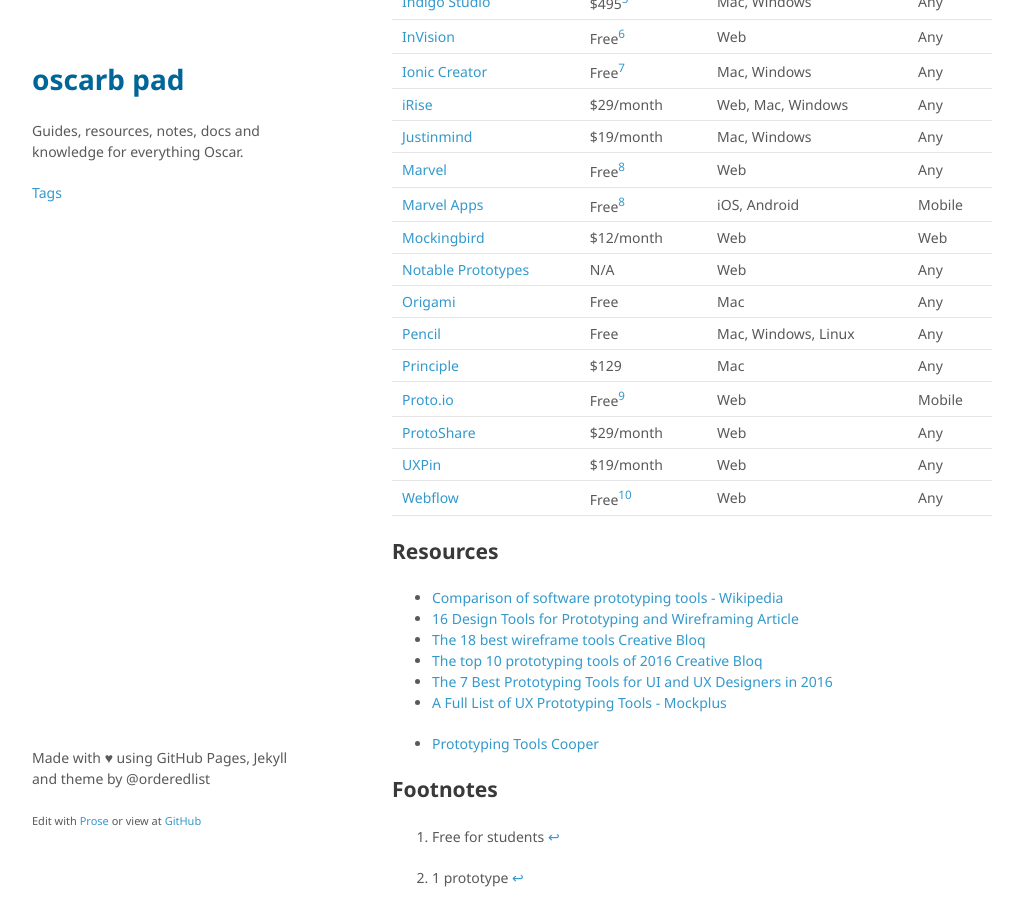
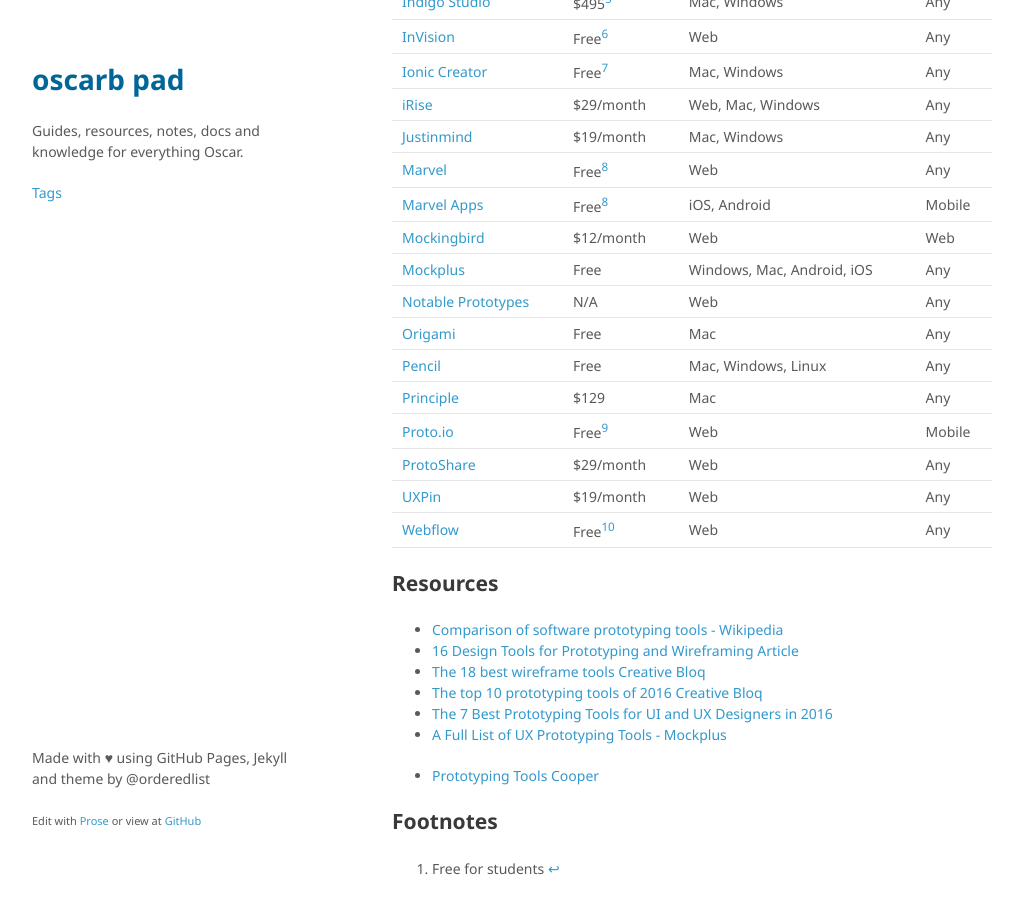
Before and after one commit to oscarb/pad, a Jekyll site: the page built from _docs/prototyping.md, in a window 1280 px wide and 900 px high, scrolled down 739 px. Shown: the whole window, without its empty margins (128-1151 px from the left). Built offline with Jekyll 4.4.1, drawn with Linux system fonts in a browser that asks for light colours; some web fonts are replaced.

Commit message:
Updated prototyping.md

```diff
--- a/_docs/prototyping.md
+++ b/_docs/prototyping.md
@@ -38,7 +38,8 @@ Name | Lowest price | Platform | Protype for
 [Justinmind](https://www.justinmind.com/) | $19/month | Mac, Windows | Any
 [Marvel](https://marvelapp.com/) | Free[^marvel] | Web | Any
 [Marvel Apps](https://marvelapp.com/apps/)  | Free[^marvel] | iOS, Android | Mobile
-[Mockingbird](https://gomockingbird.com/home) | $12/month | Web | Web
+[Mockingbird](https://gomockingbird.com/home)  | $12/month | Web | Web
+[Mockplus](http://www.mockplus.com/) | Free | Windows, Mac, Android, iOS | Any
 [Notable Prototypes](http://zurb.com/notable/features/prototypes) | N/A | Web | Any
 [Origami](https://facebook.github.io/origami/) | Free | Mac | Any
 [Pencil](http://pencil.evolus.vn/) | Free | Mac, Windows, Linux | Any
```
